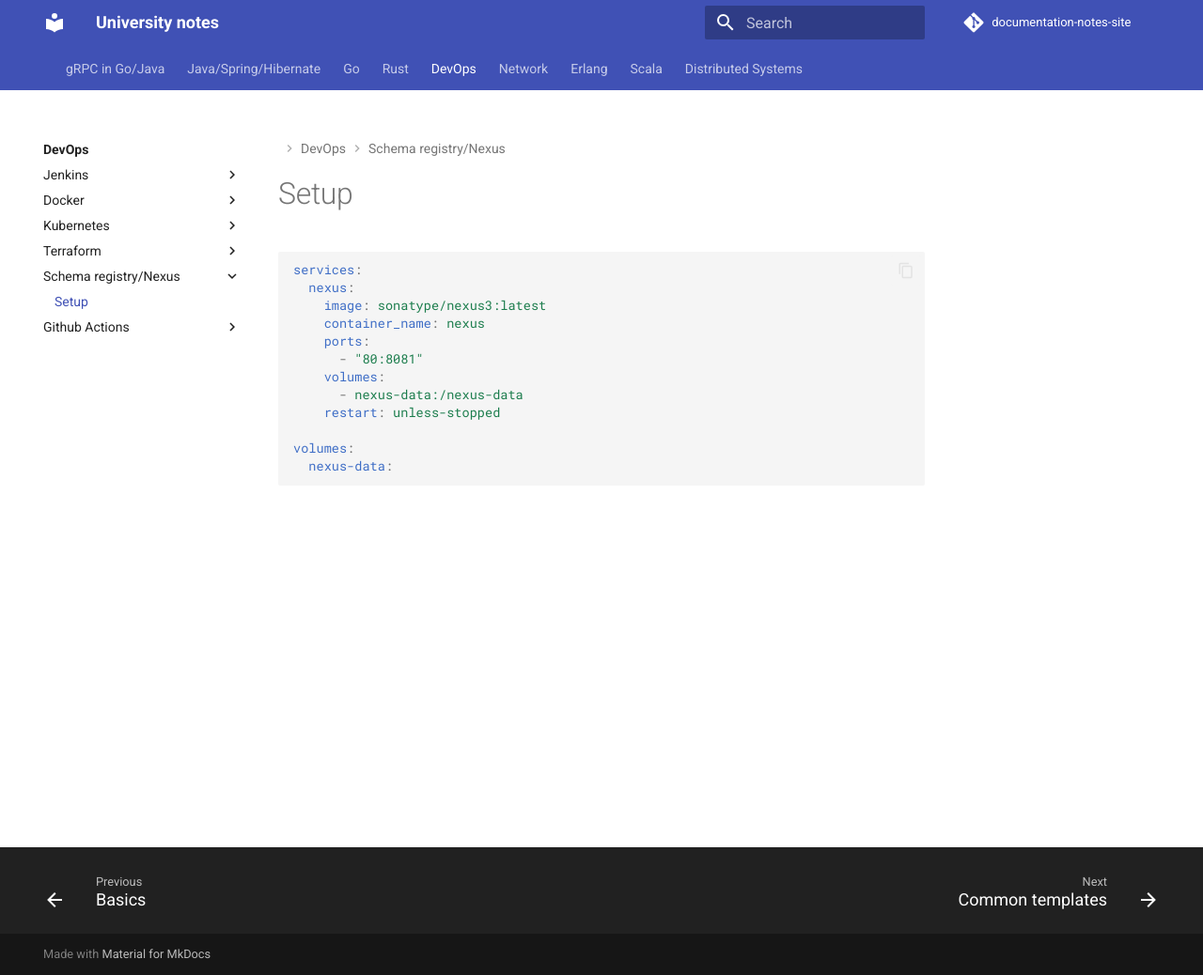
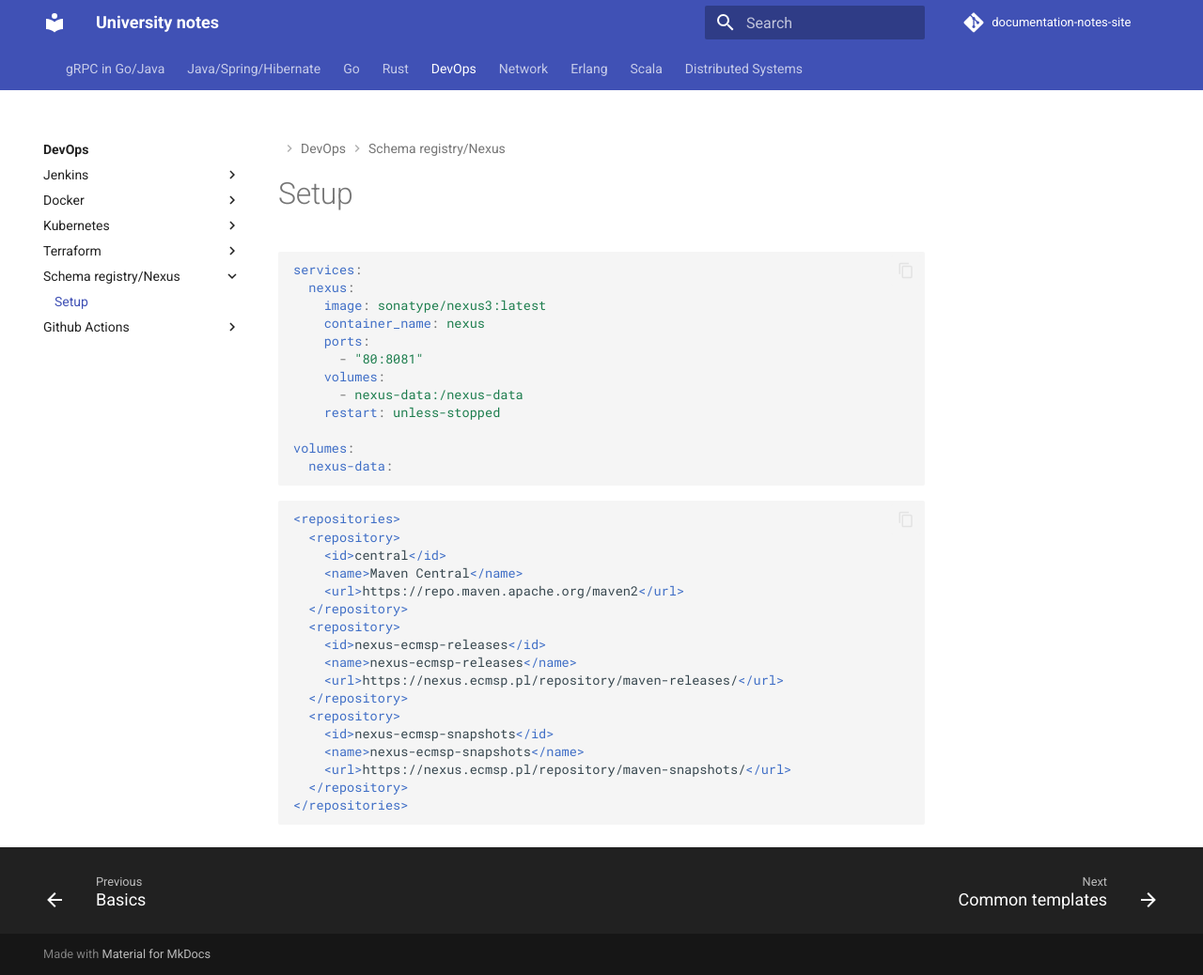
Before and after one commit to pawlowiczf/notes, an MkDocs documentation site: the page built from docs/devops/nexus/notes1.md, in a window 1280 px wide and 1038 px high. Shown: the whole window at 94% size. Built offline with MkDocs 1.6.1 and Material for MkDocs 9.7.7, drawn with Linux system fonts in a browser that asks for light colours; comment, search, counter and statistics services are not loaded.

Commit message:
add files

````diff
--- a/docs/devops/nexus/notes1.md
+++ b/docs/devops/nexus/notes1.md
@@ -15,3 +15,23 @@ services:
 volumes:
   nexus-data:
 ```
+
+```xml
+<repositories>
+  <repository>
+    <id>central</id>
+    <name>Maven Central</name>
+    <url>https://repo.maven.apache.org/maven2</url>
+  </repository>
+  <repository>
+    <id>nexus-ecmsp-releases</id>
+    <name>nexus-ecmsp-releases</name>
+    <url>https://nexus.ecmsp.pl/repository/maven-releases/</url>
+  </repository>
+  <repository>
+    <id>nexus-ecmsp-snapshots</id>
+    <name>nexus-ecmsp-snapshots</name>
+    <url>https://nexus.ecmsp.pl/repository/maven-snapshots/</url>
+  </repository>
+</repositories>
+```
--- a/mkdocs.yml
+++ b/mkdocs.yml
@@ -163,7 +163,6 @@ nav:
       - Docker Compose files: devops/docker/notes3.md
     - Kubernetes:
       - Basic commands: devops/kubernetes/notes1.md
-      - Services: devops/kubernetes/notes2.md
       - Rollouts: devops/kubernetes/notes3.md
       - ConfigMap: devops/kubernetes/notes4.md
     - Terraform:
@@ -200,6 +199,7 @@ nav:
       - Monads: scala/advanced/notes5.md
 
   - Distributed Systems:
+    - Distributed Systems: distributed-systems/index.md
     - Kafka: distributed-systems/kafka/notes1.md
 extra_css:
   - stylesheets/extra.css
````
Also changed, not shown: docs/devops/docker/notes2.md (+1 -1 lines), docs/devops/docker/notes3.md (+2 -2 lines), docs/devops/github-actions/notes1.md (+1 -1 lines), docs/devops/kubernetes/notes2.md (deleted, +0 -23 lines), docs/distributed-systems/index.md (added).
